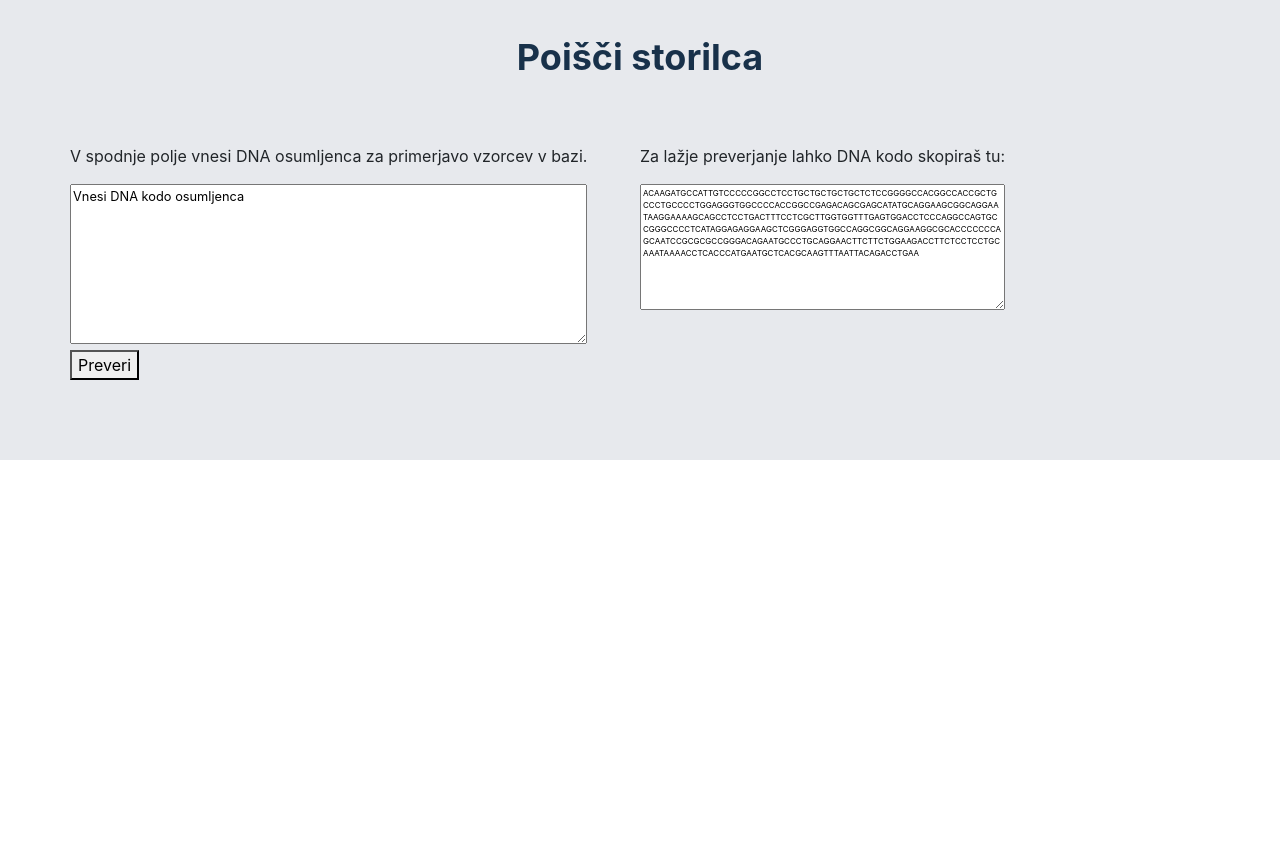
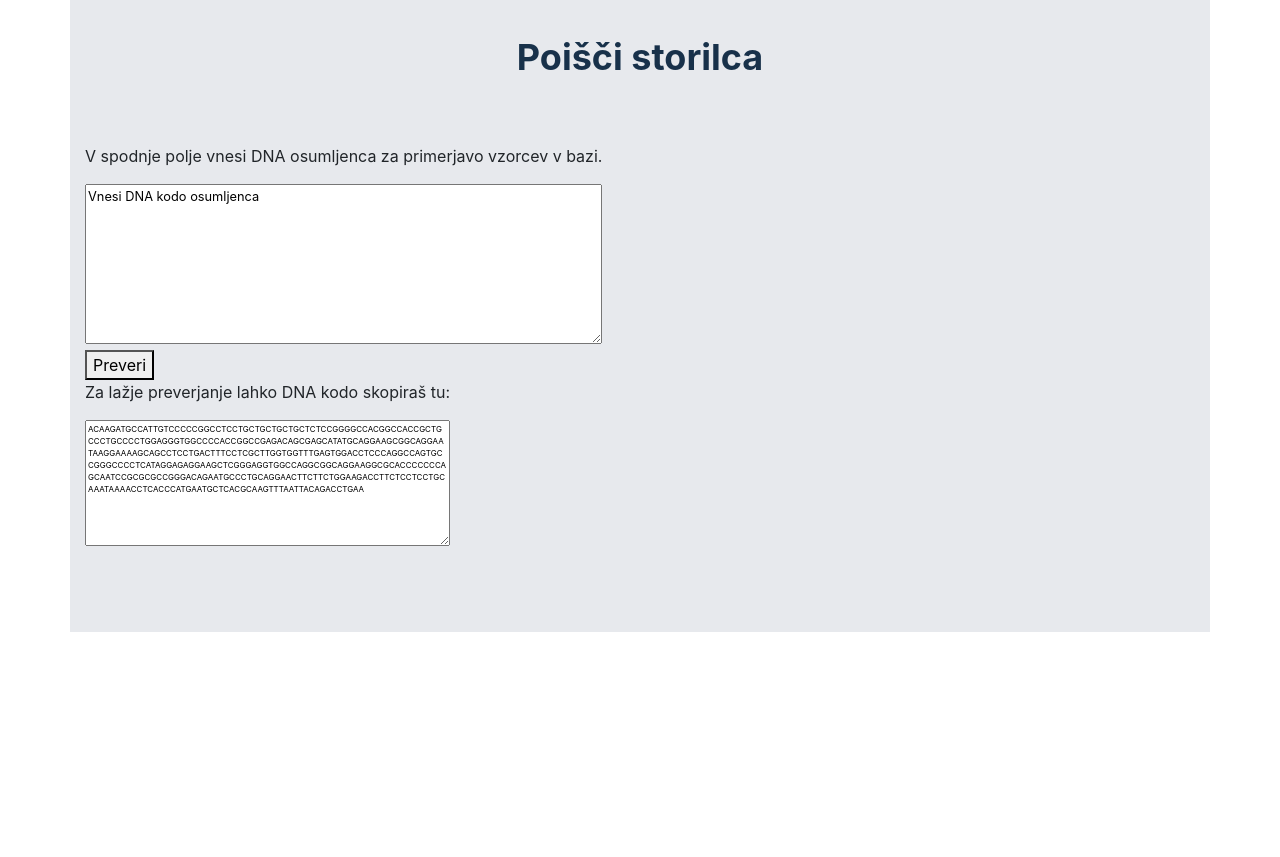
Before and after one commit to juref/lekcaija18, a Python web app: template Forenzicna_applikacija/templates/index.html in a window 1280 px wide. Before the commit the page ends 460 px from the top, so only its background shows below. Run offline with Jinja, Linux system fonts and the light colour scheme; the template is opened without the code that fills it, so the values that code supplies are empty; some libraries are stand-ins or nearby versions.

Commit message:
minor corrections

```diff
--- a/Forenzicna_applikacija/templates/base.html
+++ b/Forenzicna_applikacija/templates/base.html
@@ -4,7 +4,6 @@
         rel="stylesheet"
         href="https://stackpath.bootstrapcdn.com/bootstrap/4.1.3/css/bootstrap.min.css">
     <script src="assets/js/jquery-3.2.1.slim.min.js"></script>
-    <script src="https://ajax.googleapis.com/ajax/libs/jquery/1.11.1/jquery.min.js"></script>
     <script src="assets/js/bootstrap.js"></script>
     <link href="assets/css/styles.css" rel="stylesheet">
 
--- a/Forenzicna_applikacija/templates/index.html
+++ b/Forenzicna_applikacija/templates/index.html
@@ -4,13 +4,13 @@
 
 {% block specifika %}
 
-    <div class="container-fluid" id="ponudba">
+    <div class="container" id="ponudba">
         <div class="container">
             <div class="row">
                 <div class="col-12" id="naslov">
                     Poišči storilca
                 </div>
-                <div class="col-6">
+                <div class="col-12">
                     <div class="row" id="text">
                         <div class="">
                             <p>V spodnje polje vnesi DNA osumljenca za primerjavo vzorcev v bazi.</p>
@@ -23,7 +23,7 @@
                         </div>
                     </div>
                 </div>
-                 <div class="col-6">
+                 <div class="col-12">
                     <div class="row" id="slika">
                         <div class="slika">
                             <p>Za lažje preverjanje lahko DNA kodo skopiraš tu:</p>
```
Also changed, not shown: Forenzicna_applikacija/assets/css/styles.css (+5 -2 lines).
